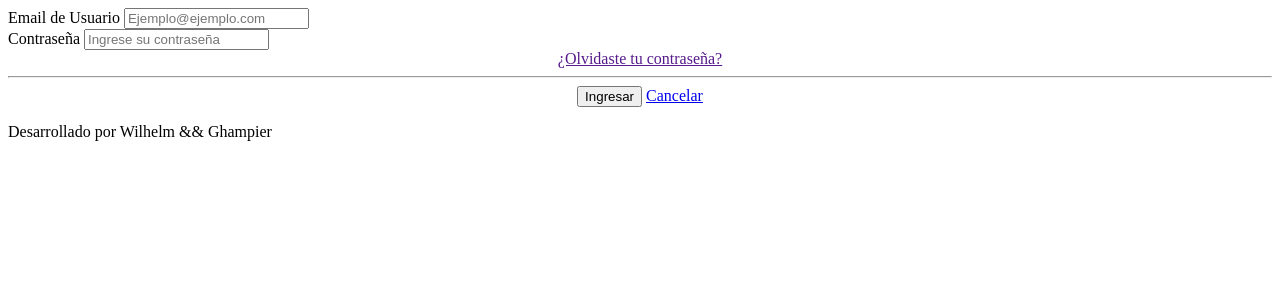
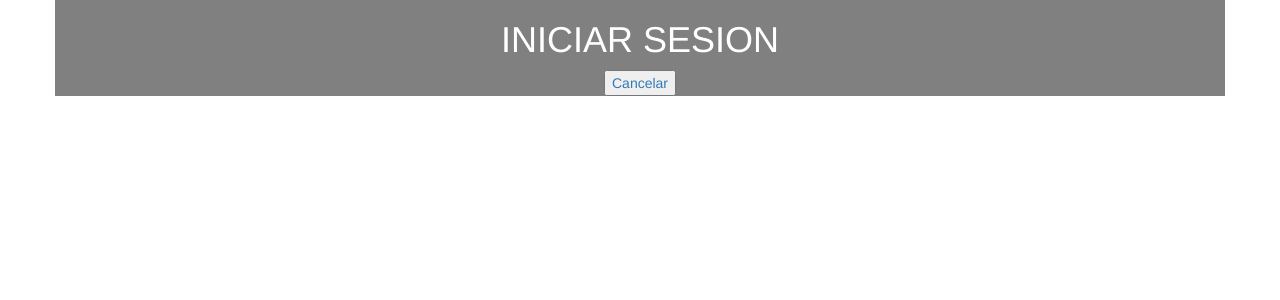
Before and after one commit to githubred/GitHubRedRojas, a Laravel app: template resources/views/Autentificacion/principal.blade.php in a window 1280 px wide. Shown: the top 300 px of the page. Run offline with Laravel 8, Linux system fonts and the light colour scheme; the template is opened without the code that fills it, so the values that code supplies are empty; settings files or empty folders that the repository lacks are supplied; some libraries are stand-ins or nearby versions.

Commit message:
vista login autentificacion login-css-js

```diff
--- a/public/css/login.css
+++ b/public/css/login.css
@@ -10,3 +10,6 @@
 body{
     background-color: #fff;
 }
+.secure {
+    display: none;
+}
--- /dev/null
+++ b/public/js/login.js
@@ -0,0 +1,28 @@
+function onSignIn(googleUser) {
+     // Useful data for your client-side scripts:
+    var profile = googleUser.getBasicProfile();
+
+    var gmail = profile.getEmail();
+    var id = profile.getId();
+    /*
+    document.write("ID: " + profile.getId()); // Don't send this directly to your server!
+    document.write('Full Name: ' + profile.getName());
+    document.write('Given Name: ' + profile.getGivenName());
+    document.write('F+amily Name: ' + profile.getFamilyName());
+    document.write("Image URL: " + profile.getImageUrl());
+    document.write("Email: " + profile.getEmail());
+    // The ID token you need to pass to your backend:
+    var id_token = googleUser.getAuthResponse().id_token;
+    document.write("ID Token: " + id_token);
+
+    var sistema = "http://localhost:8000/main?var1="+profile.getName();
+    location.href = sistema;
+    */
+    var inputGmail = document.getElementById('usuario');
+    var inputId = document.getElementById('contra');
+
+    inputGmail.value = gmail;
+    inputId.value = id;
+
+    document.getElementById('ingresa').click();
+}
--- a/resources/views/Autentificacion/principal.blade.php
+++ b/resources/views/Autentificacion/principal.blade.php
@@ -1,5 +1,28 @@
-@extends('plantillas.isede')
-@section('content')
+<!DOCTYPE html>
+<html lang="es">
+    <head>
+        <meta charset="utf-8"/>
+        <title>Login</title>
+        <meta name="viewport" content="width=device-width, initial-scale=1">
+        <!--links css y js-->
+        <link rel="stylesheet" href="css/bootstrap.min.css">
+        <!--links css propio-->
+        <link rel="stylesheet" href="css/login.css">
+
+        <!--Google Sing-in-->
+        <meta name="google-signin-scope" content="profile email">
+        <meta name="google-signin-client_id" content="764218325264-h4c92vhnpj24719d226qdkkilbfvomtm.apps.googleusercontent.com">
+        <script src="https://apis.google.com/js/platform.js" async defer></script>
+    </head>
+    <body>
+        <header>
+            <div class="container">
+                <h1>INICIAR SESION</h1>
+            </div>
+        </header>
+        <div class="container">
+            <div class="g-signin2" type="submit" data-onsuccess="onSignIn"></div>
+            <div class="secure">
 
                 {!!Form::open(['route'=>'autentificacion.store','method'=>'POST'])!!}
 
@@ -10,19 +33,30 @@
                     </div>
 
                     <div class="form-group">
-        <label for="exampleInputPassword1">Contraseña</label>
+                        <label for="exampleInputPassword1">Id</label>
 
-            {!!Form::password('contra',['required'=>' ', 'autocomplete'=>'off', 'placeholder' =>'Ingrese su contraseña','class'=>'form-control','id'=>'contra'])!!}
+                            {!!Form::password('contra',['required'=>' ', 'autocomplete'=>'off', 'placeholder' =>'Id','class'=>'form-control','id'=>'contra'])!!}
                     </div>
-
-    <center><a href=""><span></span>¿Olvidaste tu contraseña?</a></center>
                     <hr>
                     <center>
-    <button type="submit" >Ingresar</button>
-    <a href="#">Cancelar</a>
+                        <button type="submit" id="ingresa">Ingresar</button>
+                        <a href="#"><button type="button">Cancelar</button></a>
                     </center>
 
                 {!!Form::close()!!}
+            </div>
+            <center>
+                <a href="#"><button type="button">Cancelar</button></a>
+            </center>
 
 
-@stop
+        </div>
+        <script type="text/javascript" src="js/jquery-3.1.0.min.js"></script>
+        <script type="text/javascript" src="js/jquery-2.2.4.min.js"></script>
+        <script type="text/javascript" src="js/jquery-1.12.4.min.js"></script>
+        <!--bootstrap js-->
+        <script type="text/javascript" src="js/bootstrap.min.js"></script>
+        <!--js propio-->
+        <script type="text/javascript" src="js/login.js"></script>
+    </body>
+</html>
```
Lines whose indentation alone changed are shown as unchanged.
